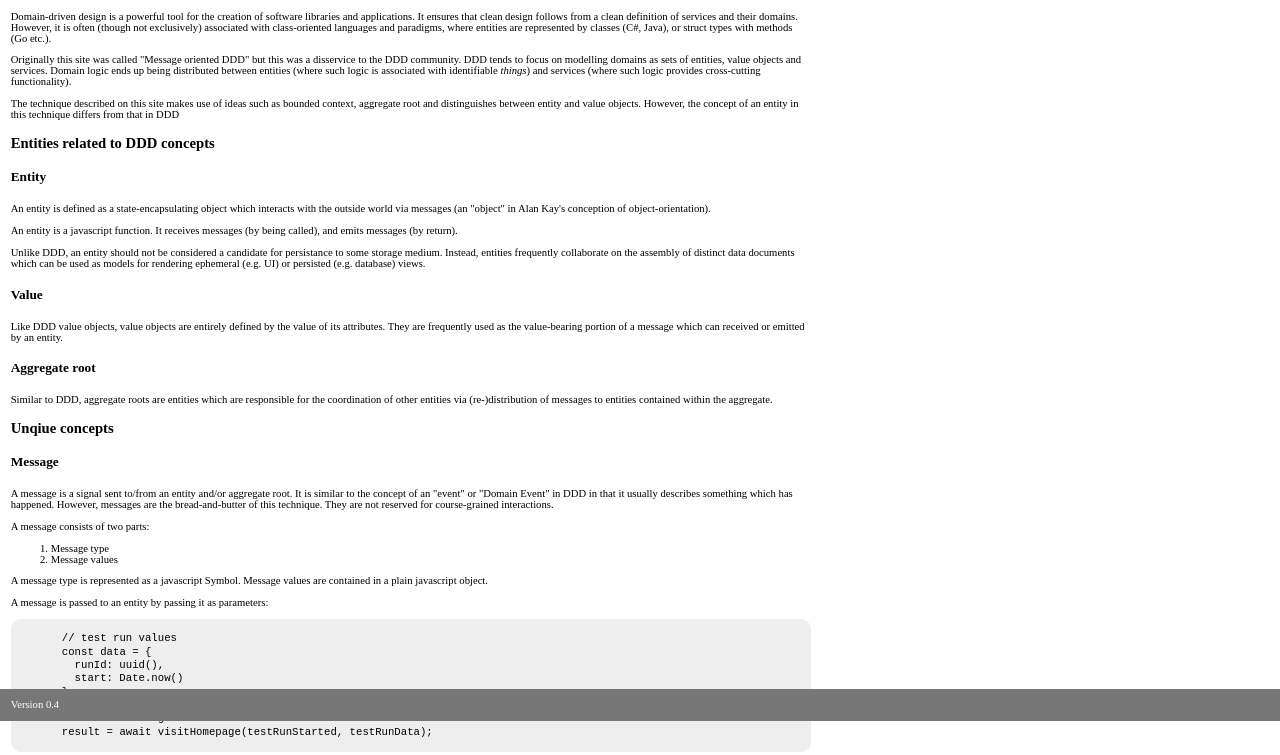
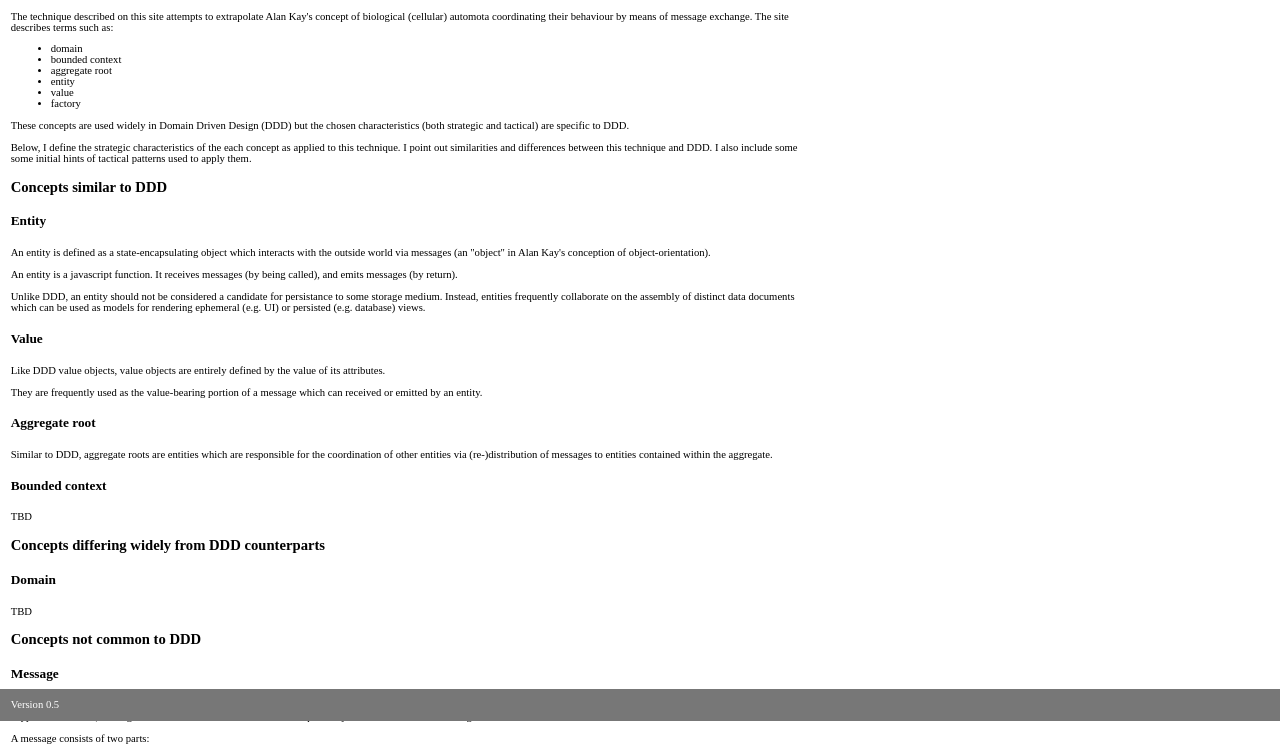
Before and after one commit to goofballLogic/modd, a plain HTML site: page docs/index.html in a window 1280 px wide. Shown: the part 79-834 px from the top of the page. Drawn offline with Linux system fonts and the light colour scheme; a script that the page names is missing.

Commit message:
Update index.html

```diff
--- a/docs/index.html
+++ b/docs/index.html
@@ -3,7 +3,7 @@
 
 <head>
   <meta charset="utf-8">
-  <title>Message oriented DD</title>
+  <title>Message oriented Domain Design</title>
   <meta name="description"
     content="Message oriented domain design using javascript functions as first-class aggregate roots / entities">
   <meta name="viewport" content="width=device-width, initial-scale=1">
@@ -13,26 +13,32 @@
 
 <body>
   <main>
-    <h1>Message oriented DD</h1>
+    <h1>Message oriented Domain Design</h1>
     <h2>Message oriented domain design using javascript functions as first-class aggregate roots / entities</h2>
     <p>
-      Domain-driven design is a powerful tool for the creation of software libraries and applications. It ensures
-      that clean design follows from a clean definition of services and their domains.
-      However, it is often (though not exclusively) associated with class-oriented languages and paradigms, where
-      entities are represented by classes (C#, Java), or struct types with methods (Go etc.).
+      The technique described on this site attempts to extrapolate Alan Kay's concept of biological (cellular) automota
+      coordinating their behaviour by means of message exchange.
+      The site describes terms such as:
     </p>
+    <ul>
+      <li><a>domain</a></li>
+      <li><a>bounded context</a></li>
+      <li><a>aggregate root</a></li>
+      <li><a>entity</a></li>
+      <li><a>value</a></li>
+      <li><a>factory</a></li>
+    </ul>
     <p>
-      Originally this site was called "Message oriented DDD" but this was a disservice to the DDD community.
-      DDD tends to focus on modelling domains as sets of entities, value objects and services.
-      Domain logic ends up being distributed between <a>entities</a> (where such logic is associated with
-      identifiable <em>things</em>) and <a>services</a> (where such logic provides cross-cutting functionality).
+      These concepts are used widely in Domain Driven Design (DDD) but the chosen characteristics (both strategic and
+      tactical) are specific to DDD.
+      <br />
+      <br />
+      Below, I define the strategic characteristics of the each concept as applied to this technique.
+      I point out similarities and differences between this technique and DDD.
+      I also include some some initial hints of tactical patterns used to apply them.
     </p>
-    <p>
-      The technique described on this site makes use of ideas such as <a>bounded context</a>, <a>aggregate
-        root</a> and distinguishes between <a>entity</a> and <a>value</a> objects.
-      However, the concept of an <a>entity</a> in this technique differs from that in DDD
-    </p>
-    <h3>Entities related to DDD concepts</h3>
+
+    <h3>Concepts similar to DDD</h3>
     <h4>Entity</h4>
     <p>
       An entity is defined as a state-encapsulating object which interacts with the outside world via messages (an
@@ -49,6 +55,8 @@
     <h4>Value</h4>
     <p>
       Like DDD value objects, value objects are entirely defined by the value of its attributes.
+      <br />
+      <br />
       They are frequently used as the value-bearing portion of a message which can received or emitted by an
       entity.
     </p>
@@ -57,7 +65,14 @@
       Similar to DDD, aggregate roots are entities which are responsible for the coordination of other entities
       via (re-)distribution of messages to entities contained within the aggregate.
     </p>
-    <h3>Unqiue concepts</h3>
+    <h4>Bounded context</h4>
+    <p>TBD</p>
+
+    <h3>Concepts differing widely from DDD counterparts</h3>
+    <h4>Domain</h4>
+    <p>TBD</p>
+
+    <h3>Concepts not common to DDD</h3>
     <h4>Message</h4>
     <p>
       A message is a signal sent to/from an entity and/or aggregate root.
@@ -93,7 +108,7 @@
     </p>
   </main>
   <footer>
-    Version 0.4
+    Version 0.5
   </footer>
 </body>
 
```
